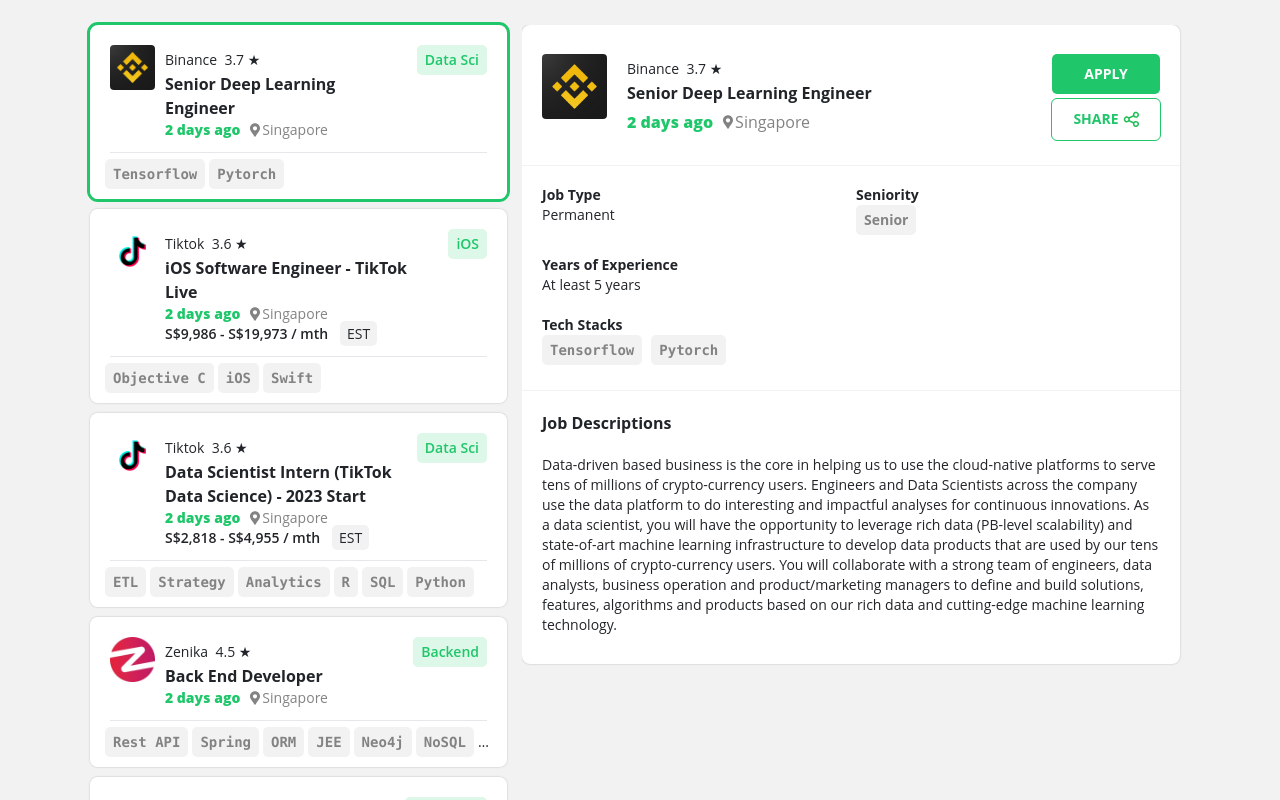
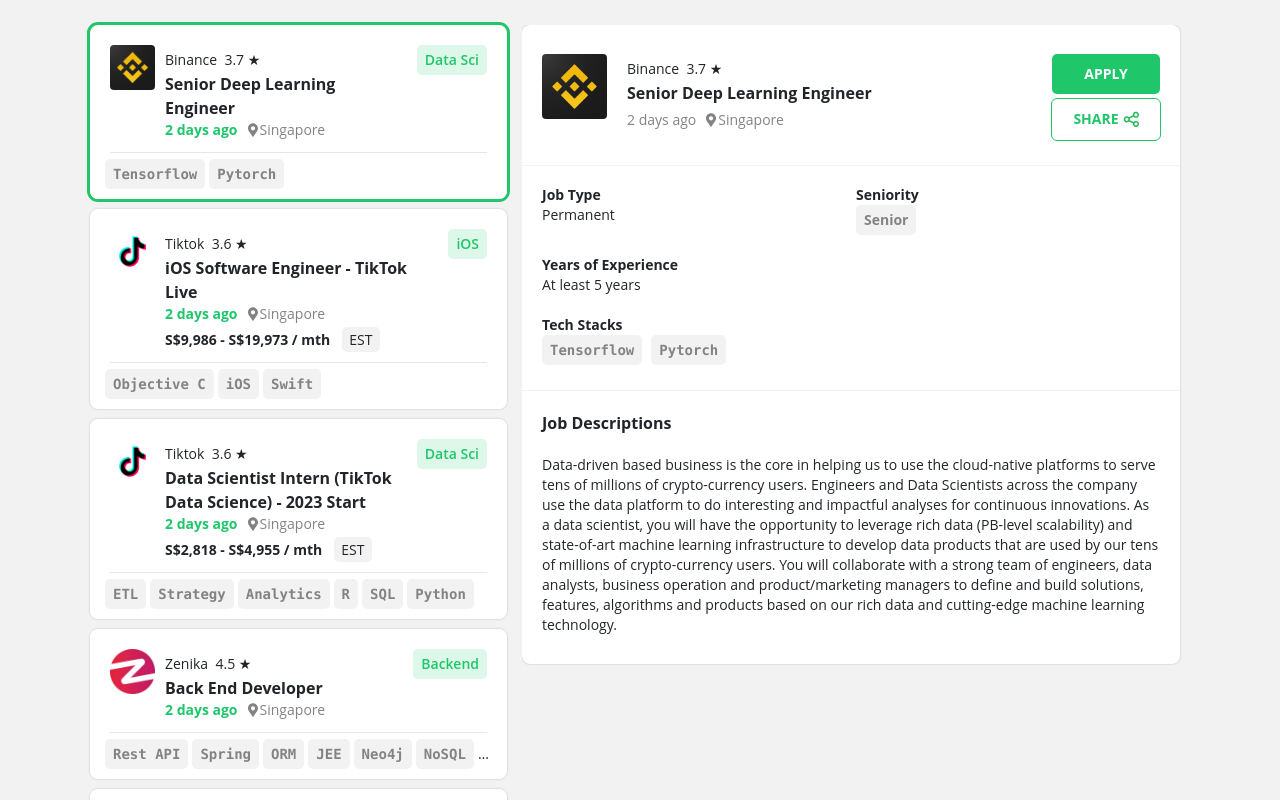
Before and after one commit to Jaylin0312/NF-Replicate, a React (Vite) app: page / in a window 1280 px wide. Shown: the top 800 px of the page. Built offline with nearby package versions, Linux system fonts and the light colour scheme.

Commit message:
fix: ui fix (font + colour etc)

```diff
--- a/src/components/JobCard/Card.jsx
+++ b/src/components/JobCard/Card.jsx
@@ -32,9 +32,9 @@ function Card(props) {
               name={job.company[0].name}
             />
           </div>
-          <div className="whitespace-pre-wrap font-semibold">
-            <div className="mb-1.5 border-b nf-sm:pl-[55px] text-sm">
-              <JobDateLocation created={job.created} country={job.country} />
+          <div className="whitespace-pre-wrap">
+            <div className="mb-1.5 border-b nf-sm:pl-[55px] text-sm text-nf-green2 font-bold">
+              <div className="mb-1.5"><JobDateLocation created={job.created} country={job.country} /></div>
               <JobSalary pay={job.pay} />
             </div>
           </div>
--- a/src/components/JobDesc/Header.jsx
+++ b/src/components/JobDesc/Header.jsx
@@ -36,7 +36,7 @@ function DescHeader(props) {
               name={selectedJob.company[0].name}
             />
           </div>
-          <div>
+          <div className="text-sm text-nf-grey1">
             <JobDateLocation
               created={selectedJob.created}
               country={selectedJob.country}
--- a/src/components/JobDesc/Middle.jsx
+++ b/src/components/JobDesc/Middle.jsx
@@ -32,8 +32,8 @@ function DescMiddle(props) {
       <div className="col-span-2 font-bold">
         <div>Tech Stacks</div>
         {selectedJob.skills.map((skill, index) => (
-          <div className="inline-block mr-nf5 mb-nf5">
-            <JobTag key={index} skill={skill} />
+          <div key={index} className="inline-block mr-nf5 mb-nf5">
+            <JobTag skill={skill} />
           </div>
         ))}
       </div>
--- a/src/components/Reuseables/JobDateLocation.jsx
+++ b/src/components/Reuseables/JobDateLocation.jsx
@@ -1,14 +1,14 @@
 function JobDateLocation(props) {
   return (
     <div >
-      <div className="text-nf-grey1 flex">
-        <span className="text-nf-green2 font-black mr-2.5">{props.created}</span>
+      <div className="flex">
+        <span className="mr-2.5 whitespace-pre-wrap break-words">{props.created}</span>
         <div className="flex items-center">
           <img
             className="inline-block h-3.5 w-2.5 mr-0.5"
             src="/assets/Location.svg"
           />
-          <span className="font-normal">{props.country}</span>
+          <span className="text-nf-grey1 font-normal">{props.country}</span>
         </div>
       </div>
 
--- a/src/components/Reuseables/JobSalary.jsx
+++ b/src/components/Reuseables/JobSalary.jsx
@@ -1,6 +1,6 @@
 function JobSalary(props) {
   return (
-    <div className="mb-3 whitespace-pre-wrap">
+    <div className="mb-3 whitespace-pre-wrap text-nf-black">
     {props.pay && (
       <div>
         <span className="mr-3 pt-[3px]">{props.pay}</span>
--- a/src/components/Reuseables/JobTag.jsx
+++ b/src/components/Reuseables/JobTag.jsx
@@ -1,7 +1,7 @@
 function JobTag(props) {
   return (
     <div className="inline-block mr-1 font-black">
-      <div className="text-nf-grey1 bg-nf-grey2 tag rounded-[5px]">
+      <div className="text-nf-grey1 font-mono bg-nf-grey2 rounded-[5px]">
         <div className="py-nf5 px-2">{props.skill}</div>
       </div>
     </div>
--- a/src/index.css
+++ b/src/index.css
@@ -25,10 +25,6 @@
   -webkit-line-clamp: 2;
 }
 
-.tag {
-  font-family: "Roboto Mono", "Consolas", monospace;
-}
-
 .shareimg {
   filter: invert(69%) sepia(50%) saturate(3076%) hue-rotate(96deg)
     brightness(97%) contrast(76%);
--- a/tailwind.config.cjs
+++ b/tailwind.config.cjs
@@ -14,6 +14,7 @@ module.exports = {
         'nf-green2': '#1fc76a',
         'nf-grey1': '#838383',
         'nf-grey2': '#f2f2f2',
+        'nf-black': '#212529'
       },
       boxShadow: {
         'card': '0px 0px 2px rgb(0 0 0 / 25%)',
```
